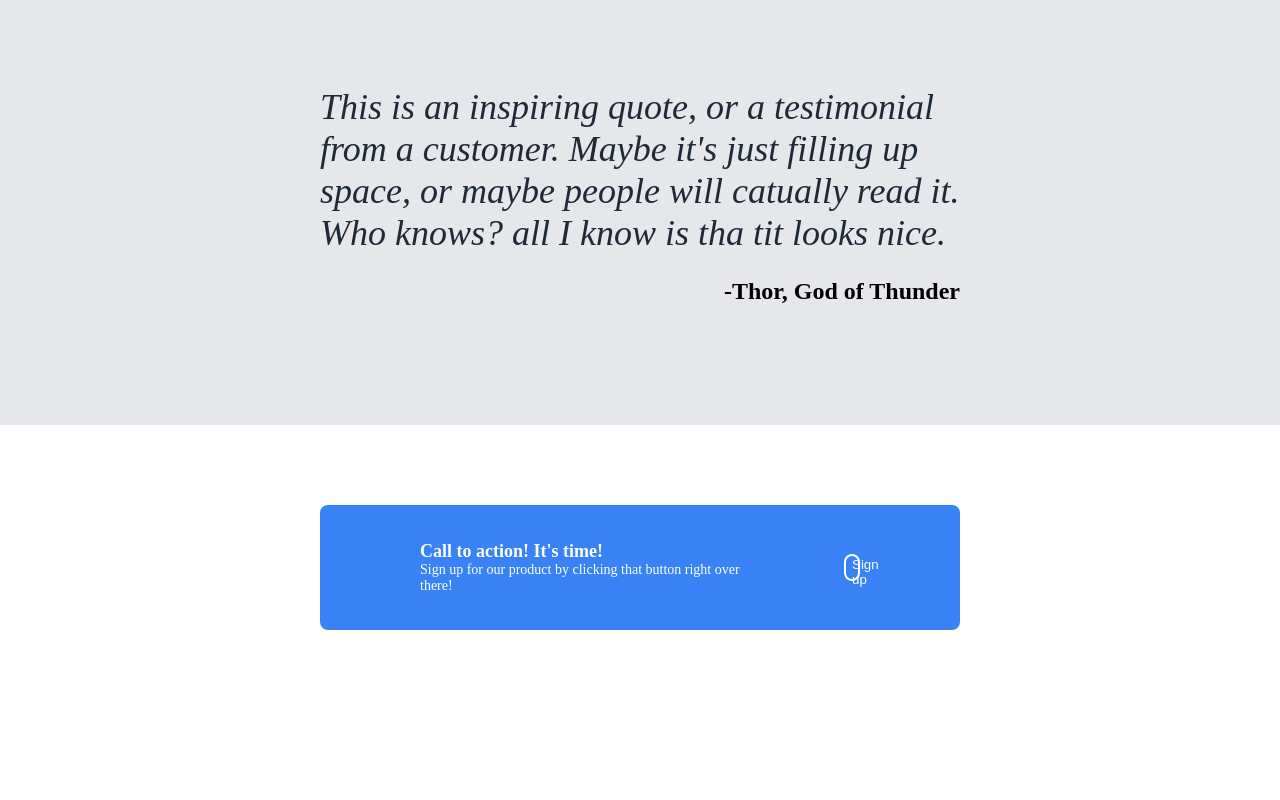
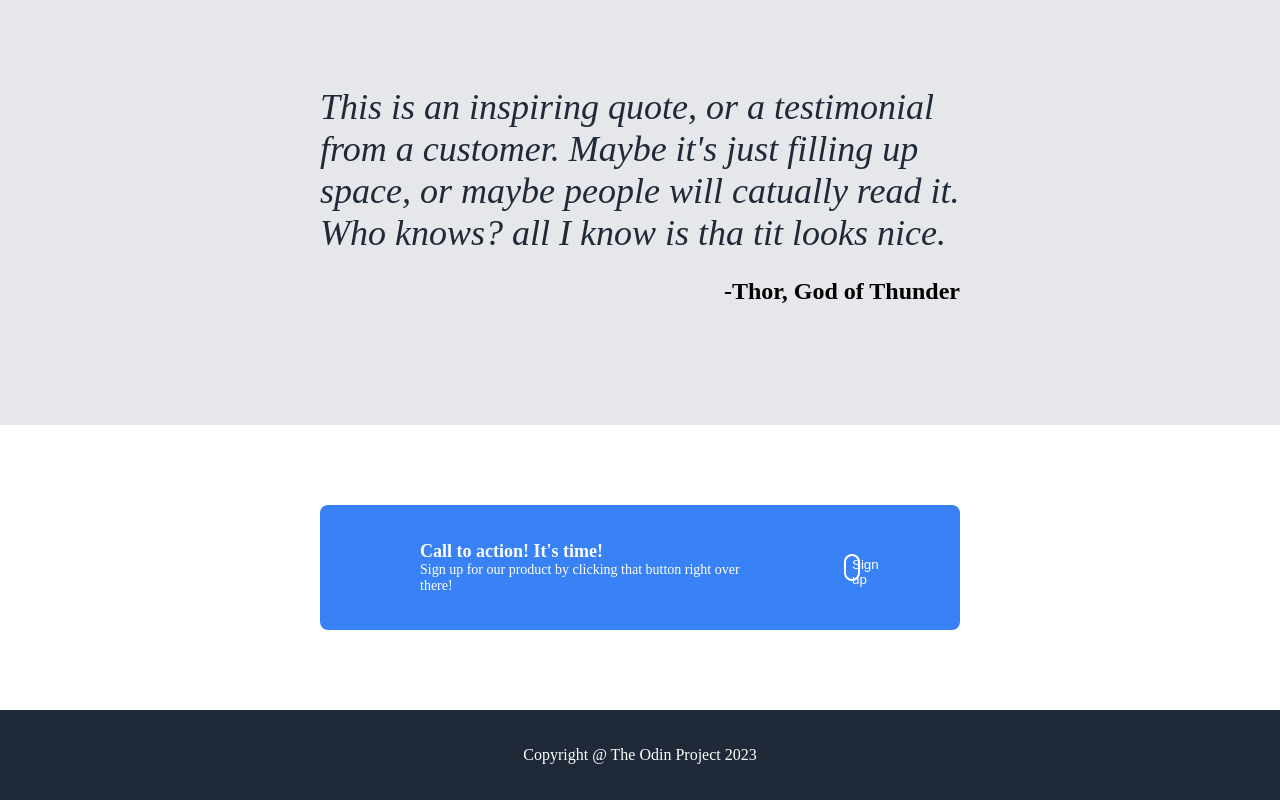
Before and after one commit to Clifford-Taylor/Odin-Landing-Page, a plain HTML site: page index.html in a window 1280 px wide. Shown: the part 1013-1813 px from the top of the page. Before the commit the page ends 1723 px from the top, so only its background shows below. Drawn offline with Linux system fonts and the light colour scheme.

Commit message:
create layer 5

```diff
--- a/index.html
+++ b/index.html
@@ -63,6 +63,8 @@
                 <button>Sign up</button>
             </div>
         </div>
-
+        <div class="layer5container">
+            <p>Copyright @ The Odin Project 2023</p>
+        </div>
     </body>
 </html>
--- a/styles.css
+++ b/styles.css
@@ -173,6 +173,9 @@ body{
 }
 .layer5container{
     background: #1f2937; ;
-    min-height: 400px;
-    max-height: fit-content;
+    height: fit-content;
 }
+.layer5container p{
+    color: white;
+    text-align: center;
+}
```
